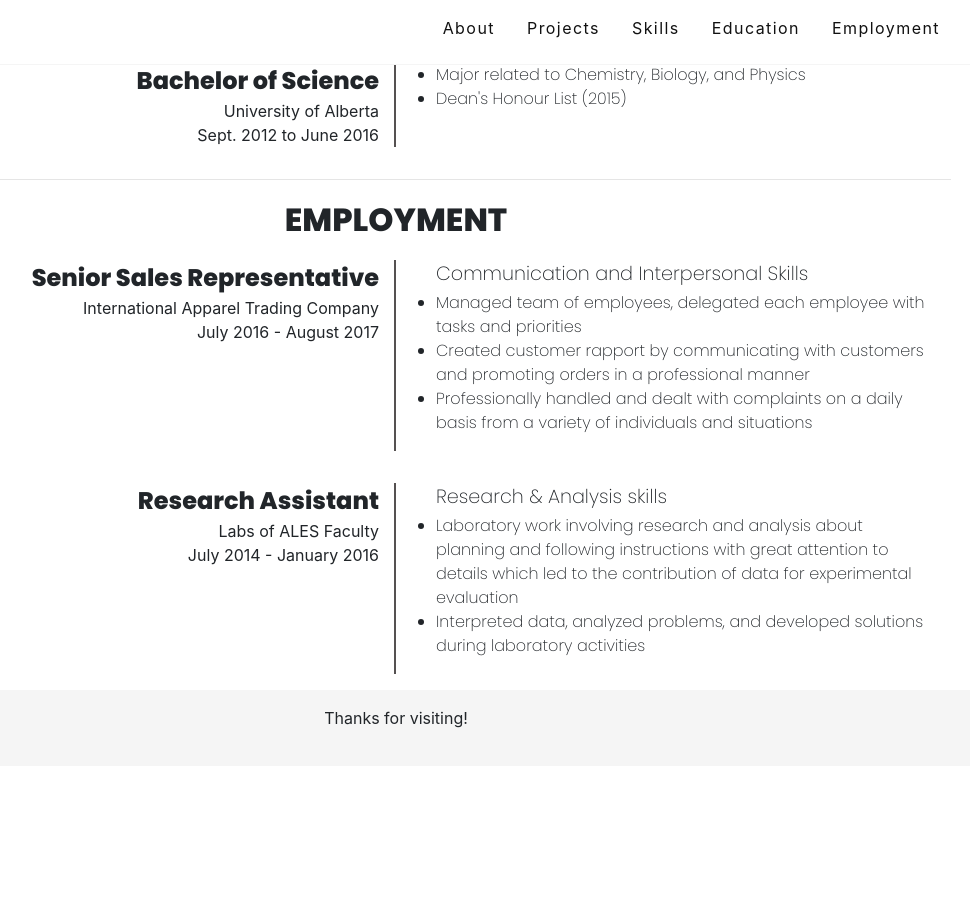
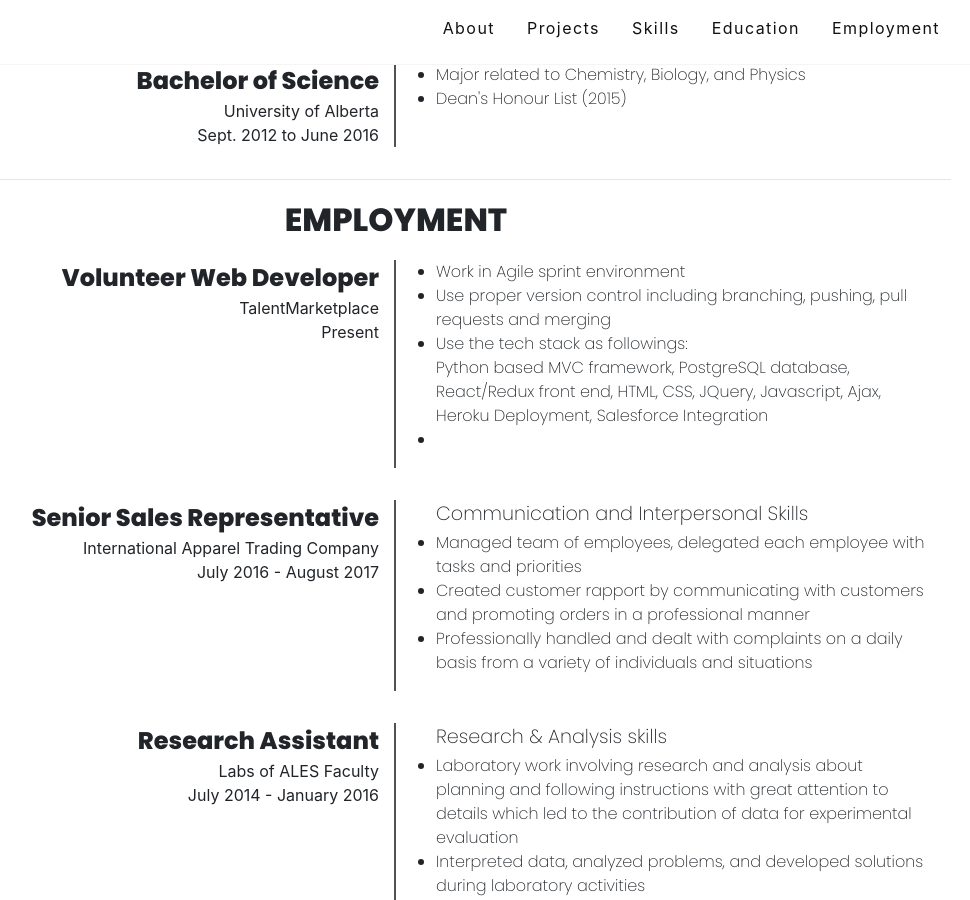
Before and after one commit to Thomassky28/Thomassky28.github.io, a Jekyll site: the page built from index.html, in a window 1280 px wide and 900 px high, scrolled down 2702 px. Shown: the whole window, without its empty margins (244-1214 px from the left). Built offline with Jekyll 4.4.1, drawn with Linux system fonts in a browser that asks for light colours; nearby versions of some CDN libraries; before the commit the page ends 3468 px from its top, so only the background shows below that.

Commit message:
adding working experience to employment section

```diff
--- a/_includes/employment.html
+++ b/_includes/employment.html
@@ -6,7 +6,37 @@
       Employment
     </header>
 
-    <!-- employment #1 -->
+     <!-- employment #1 -->
+    <article>
+      <main class='container'>
+        <div class='row'>
+
+          <section class='col-xl-6 col-lg-6 col-md-6 col-sm-6 col-12 job-title'>
+            <header class='title'>Volunteer Web Developer</header>
+            <main class='compy-name' id='compy-name' >TalentMarketplace</main>
+            <footer id="time">Present</footer>
+          </section>
+
+          <section class='col-xl-6 col-lg-6 col-md-6 col-sm-6 col-12 job-description'>
+
+            <ul>
+              <li> Work in Agile sprint environment</li>
+              <li> Use proper version control including branching, pushing, pull requests and merging
+              </li>
+              <li> Use the tech stack as followings:
+              </br>Python based MVC framework, PostgreSQL database, React/Redux front end, HTML, CSS, JQuery, Javascript, Ajax, Heroku Deployment, Salesforce Integration
+                <li>
+              </li>
+            </ul>
+
+          </section>
+
+        </div>
+      </main>
+    </article>
+
+
+    <!-- employment #2 -->
     <article>
       <main class='container'>
         <div class='row'>
@@ -34,7 +64,7 @@
       </main>
     </article>
 
-    <!-- employment #2 -->
+    <!-- employment #3 -->
 
     <article>
       <main class='container'>
--- a/_includes/project.html
+++ b/_includes/project.html
@@ -29,12 +29,12 @@
             <code>Bootstrap</code>,
             <code>PostgreSQL</code>.
           </p>
-          <div class="sitebtn">
-            <a class="btn" href="https://github.com/Thomassky28/Lancr">
-              <i class='fab fa-github'></i> GitHub Repository
+          <div class="sitebtn" target="_blank">
+            <a class="btn" href="https://github.com/Thomassky28/Lancr" target="_blank">
+              <i class='fab fa-github' target="_blank"></i> GitHub Repository
             </a>
-            <a class="btn" href="https://lancrape.herokuapp.com/">
-              <i class="far fa-newspaper"></i>Website
+            <a class="btn" href="https://lancrape.herokuapp.com/" target="_blank" >
+              <i class="far fa-newspaper" target="_blank"></i>Website
             </a>
           </div>
         </div>
@@ -91,7 +91,7 @@
 
           </p>
           <div class="sitebtn">
-            <a class="btn" href="https://enigmatic-dusk-69216.herokuapp.com/">
+            <a class="btn" href="https://github.com/Thomassky28/Chatty_App">
               <i class='fab fa-github'></i> GitHub Repository
             </a>
           </div>
```
